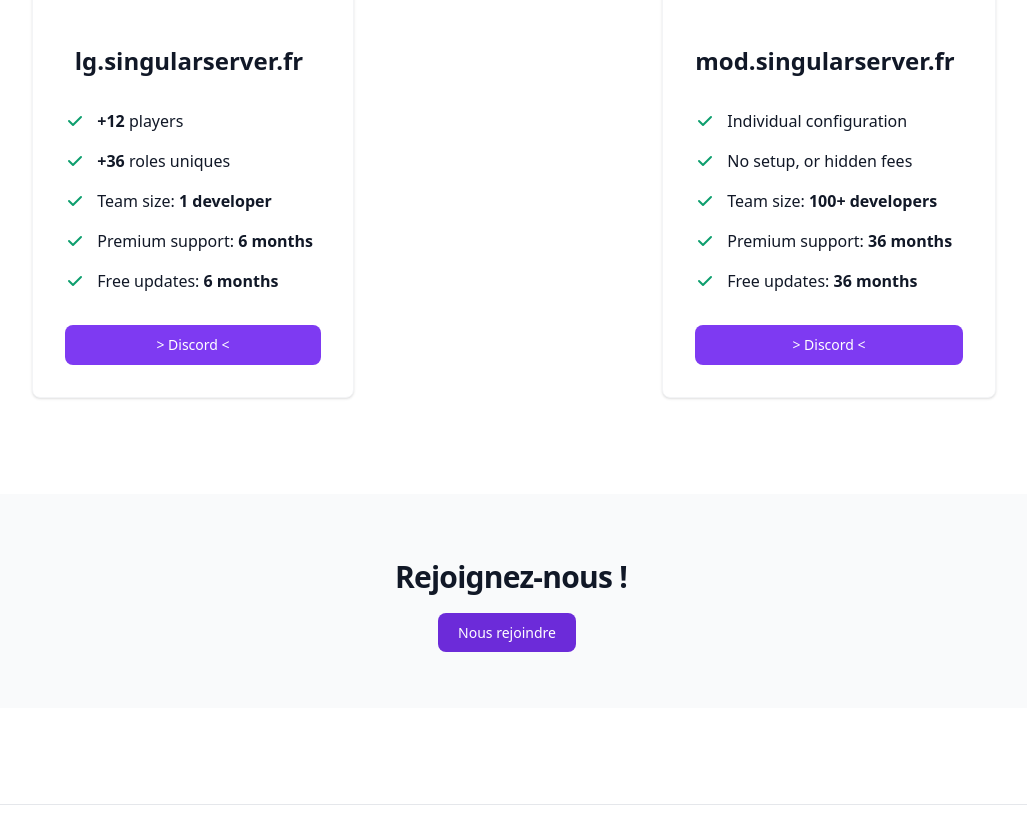
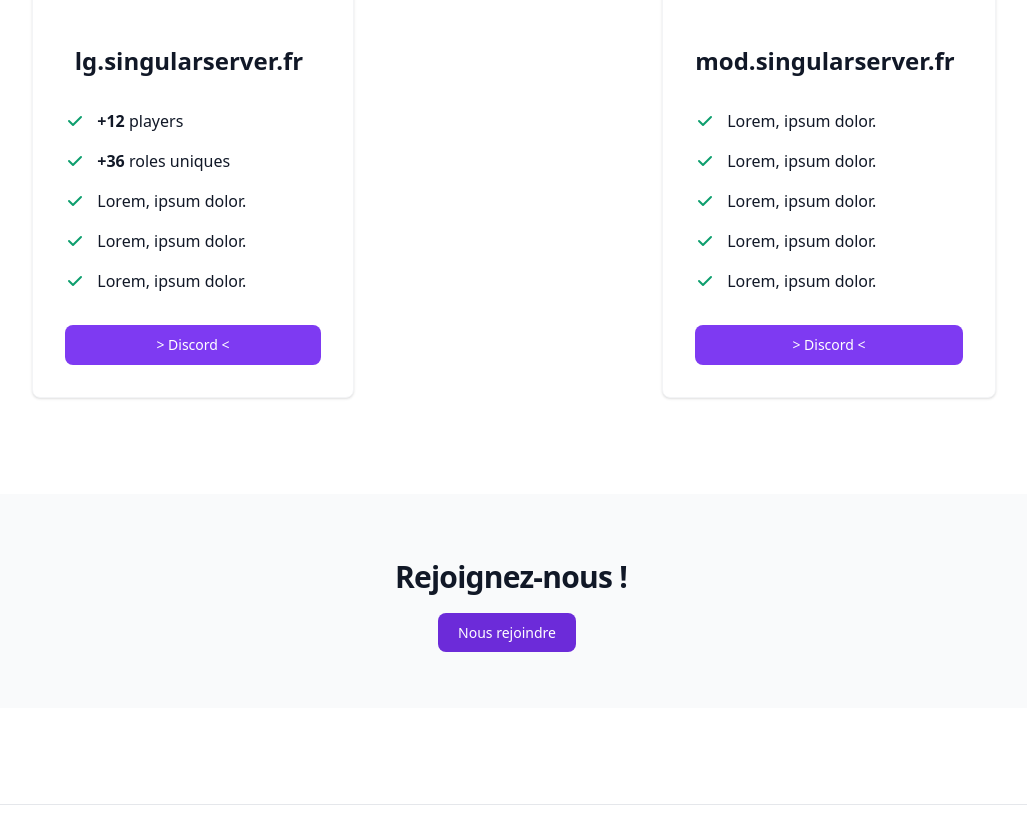
Before and after one commit to beloow/SingularServer, a website: page index.html in a window 1280 px wide. Shown: the part 1215-2030 px from the top of the page, without its empty margins (129-1156 px from the left). Drawn offline with nearby package versions, Linux system fonts and the light colour scheme.

Commit message:
Update index.html

```diff
--- a/index.html
+++ b/index.html
@@ -142,17 +142,17 @@
                         <li class="flex items-center space-x-3">
                             <!-- Icon -->
                             <svg class="flex-shrink-0 w-5 h-5 text-green-500 dark:text-green-400" fill="currentColor" viewBox="0 0 20 20" xmlns="http://www.w3.org/2000/svg"><path fill-rule="evenodd" d="M16.707 5.293a1 1 0 010 1.414l-8 8a1 1 0 01-1.414 0l-4-4a1 1 0 011.414-1.414L8 12.586l7.293-7.293a1 1 0 011.414 0z" clip-rule="evenodd"></path></svg>
-                            <span>Team size: <span class="font-semibold">1 developer</span></span>
+                            <span>Lorem, ipsum dolor.</span>
                         </li>
                         <li class="flex items-center space-x-3">
                             <!-- Icon -->
                             <svg class="flex-shrink-0 w-5 h-5 text-green-500 dark:text-green-400" fill="currentColor" viewBox="0 0 20 20" xmlns="http://www.w3.org/2000/svg"><path fill-rule="evenodd" d="M16.707 5.293a1 1 0 010 1.414l-8 8a1 1 0 01-1.414 0l-4-4a1 1 0 011.414-1.414L8 12.586l7.293-7.293a1 1 0 011.414 0z" clip-rule="evenodd"></path></svg>
-                            <span>Premium support: <span class="font-semibold">6 months</span></span>
+                            <span>Lorem, ipsum dolor.</span>
                         </li>
                         <li class="flex items-center space-x-3">
                             <!-- Icon -->
                             <svg class="flex-shrink-0 w-5 h-5 text-green-500 dark:text-green-400" fill="currentColor" viewBox="0 0 20 20" xmlns="http://www.w3.org/2000/svg"><path fill-rule="evenodd" d="M16.707 5.293a1 1 0 010 1.414l-8 8a1 1 0 01-1.414 0l-4-4a1 1 0 011.414-1.414L8 12.586l7.293-7.293a1 1 0 011.414 0z" clip-rule="evenodd"></path></svg>
-                            <span>Free updates: <span class="font-semibold">6 months</span></span>
+                            <span>Lorem, ipsum dolor.</span>
                         </li>
                     </ul>
                     <a href="https://discord.gg/WQgxfUvgkA" target="_blank" class="text-white bg-purple-600 hover:bg-purple-700 focus:ring-4 focus:ring-purple-200 font-medium rounded-lg text-sm px-5 py-2.5 text-center dark:text-white  dark:focus:ring-purple-900">> Discord <</a>
@@ -169,27 +169,27 @@
                         <li class="flex items-center space-x-3">
                             <!-- Icon -->
                             <svg class="flex-shrink-0 w-5 h-5 text-green-500 dark:text-green-400" fill="currentColor" viewBox="0 0 20 20" xmlns="http://www.w3.org/2000/svg"><path fill-rule="evenodd" d="M16.707 5.293a1 1 0 010 1.414l-8 8a1 1 0 01-1.414 0l-4-4a1 1 0 011.414-1.414L8 12.586l7.293-7.293a1 1 0 011.414 0z" clip-rule="evenodd"></path></svg>
-                            <span>Individual configuration</span>
+                            <span>Lorem, ipsum dolor.</span>
                         </li>
                         <li class="flex items-center space-x-3">
                             <!-- Icon -->
                             <svg class="flex-shrink-0 w-5 h-5 text-green-500 dark:text-green-400" fill="currentColor" viewBox="0 0 20 20" xmlns="http://www.w3.org/2000/svg"><path fill-rule="evenodd" d="M16.707 5.293a1 1 0 010 1.414l-8 8a1 1 0 01-1.414 0l-4-4a1 1 0 011.414-1.414L8 12.586l7.293-7.293a1 1 0 011.414 0z" clip-rule="evenodd"></path></svg>
-                            <span>No setup, or hidden fees</span>
+                            <span>Lorem, ipsum dolor.</span>
                         </li>
                         <li class="flex items-center space-x-3">
                             <!-- Icon -->
                             <svg class="flex-shrink-0 w-5 h-5 text-green-500 dark:text-green-400" fill="currentColor" viewBox="0 0 20 20" xmlns="http://www.w3.org/2000/svg"><path fill-rule="evenodd" d="M16.707 5.293a1 1 0 010 1.414l-8 8a1 1 0 01-1.414 0l-4-4a1 1 0 011.414-1.414L8 12.586l7.293-7.293a1 1 0 011.414 0z" clip-rule="evenodd"></path></svg>
-                            <span>Team size: <span class="font-semibold">100+ developers</span></span>
+                            <span>Lorem, ipsum dolor.</span>
                         </li>
                         <li class="flex items-center space-x-3">
                             <!-- Icon -->
                             <svg class="flex-shrink-0 w-5 h-5 text-green-500 dark:text-green-400" fill="currentColor" viewBox="0 0 20 20" xmlns="http://www.w3.org/2000/svg"><path fill-rule="evenodd" d="M16.707 5.293a1 1 0 010 1.414l-8 8a1 1 0 01-1.414 0l-4-4a1 1 0 011.414-1.414L8 12.586l7.293-7.293a1 1 0 011.414 0z" clip-rule="evenodd"></path></svg>
-                            <span>Premium support: <span class="font-semibold">36 months</span></span>
+                            <span>Lorem, ipsum dolor.</span>
                         </li>
                         <li class="flex items-center space-x-3">
                             <!-- Icon -->
                             <svg class="flex-shrink-0 w-5 h-5 text-green-500 dark:text-green-400" fill="currentColor" viewBox="0 0 20 20" xmlns="http://www.w3.org/2000/svg"><path fill-rule="evenodd" d="M16.707 5.293a1 1 0 010 1.414l-8 8a1 1 0 01-1.414 0l-4-4a1 1 0 011.414-1.414L8 12.586l7.293-7.293a1 1 0 011.414 0z" clip-rule="evenodd"></path></svg>
-                            <span>Free updates: <span class="font-semibold">36 months</span></span>
+                            <span>Lorem, ipsum dolor.</span>
                         </li>
                     </ul>
                     <a href="https://discord.gg/WQgxfUvgkA" target="_blank" class="text-white bg-purple-600 hover:bg-purple-700 focus:ring-4 focus:ring-purple-200 font-medium rounded-lg text-sm px-5 py-2.5 text-center dark:text-white  dark:focus:ring-purple-900">> Discord <</a>
```
